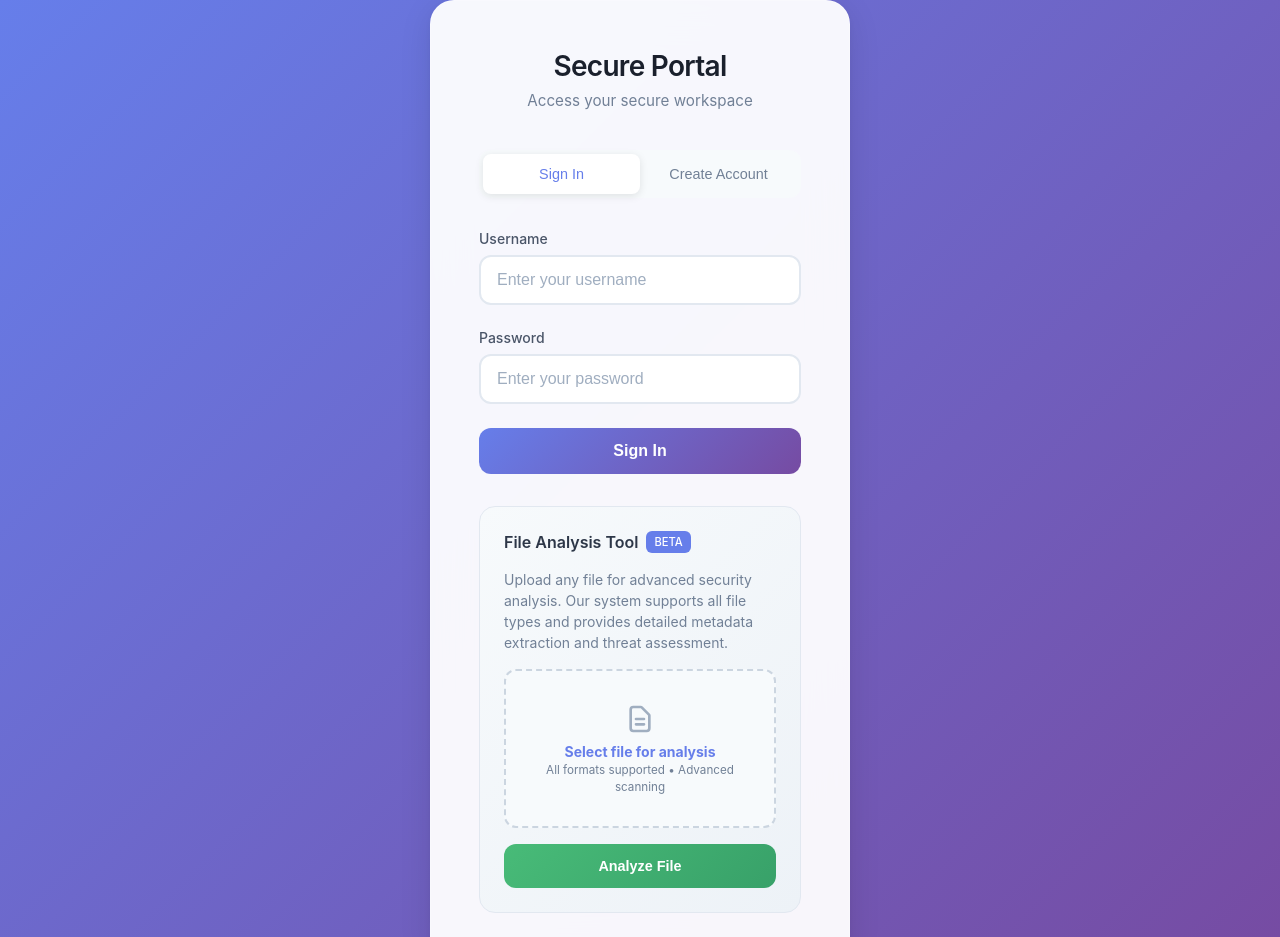
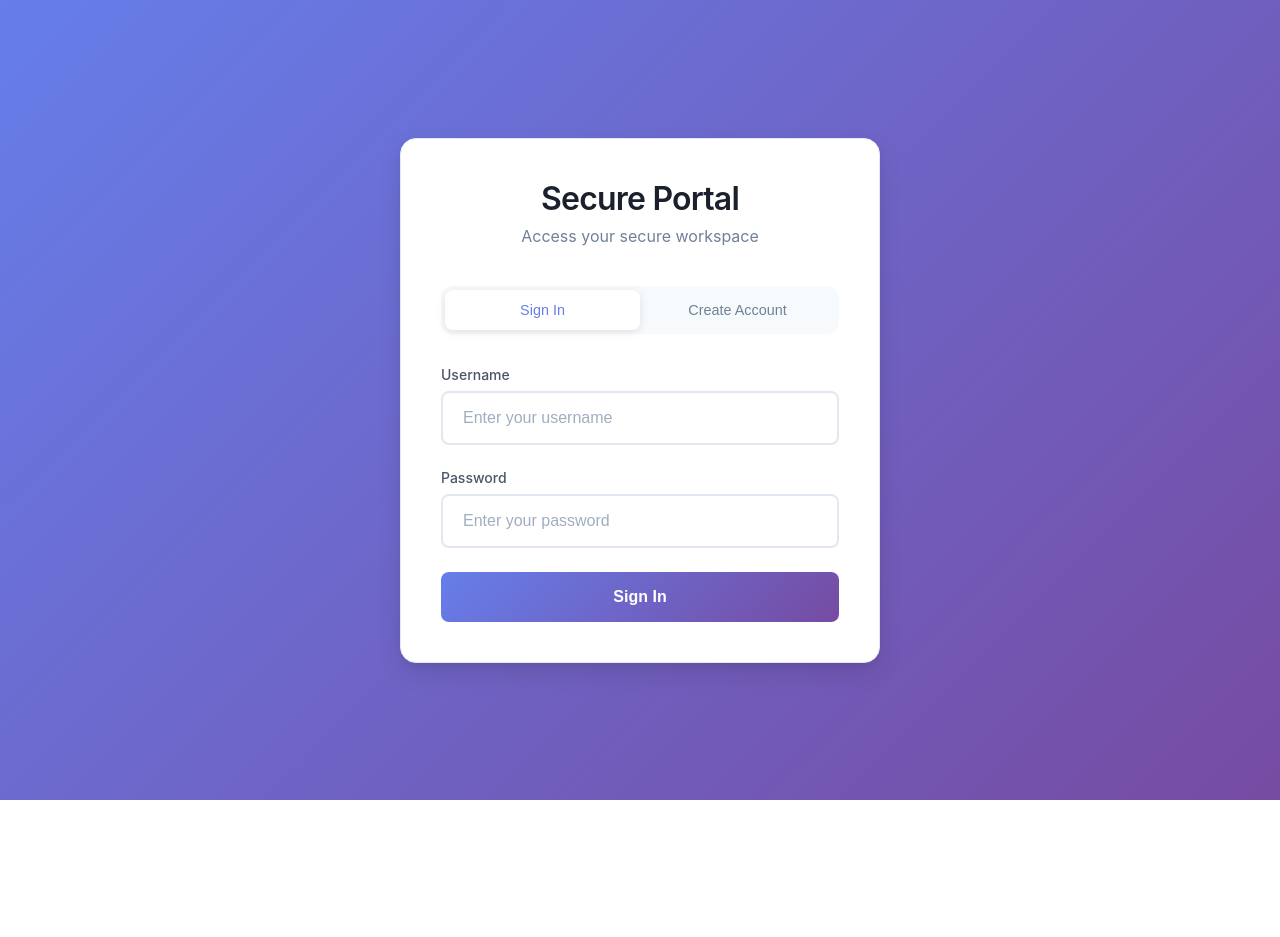
Before and after one commit to Nikesh-Uprety/web_ctf_jwt, a Next.js app: page / in a window 1280 px wide. Shown: the top 937 px of the page. After the commit the page ends 800 px from the top, so only its background shows below. Built offline with nearby package versions, Linux system fonts and the light colour scheme.

Commit message:
Remove File Analysis Tool and improve form layout

```diff
--- a/pages/index.js
+++ b/pages/index.js
@@ -307,48 +307,6 @@ export default function Home() {
                         </button>
                     </div>
                 )}
-
-                <div className={styles.uploadSection}>
-                    <div className={styles.uploadHeader}>
-                        <h3>File Analysis Tool</h3>
-                        <span className={styles.badge}>BETA</span>
-                    </div>
-                    <p className={styles.uploadDescription}>
-                        Upload any file for advanced security analysis. Our system supports all file types
-                        and provides detailed metadata extraction and threat assessment.
-                    </p>
-                    <div className={styles.fileUpload}>
-                        <input
-                            type="file"
-                            onChange={(e) => setUploadFile(e.target.files[0])}
-                        />
-                        <svg className={styles.fileUploadIcon} fill="none" stroke="currentColor" viewBox="0 0 24 24">
-                            <path strokeLinecap="round" strokeLinejoin="round" strokeWidth={2} d="M9 12h6m-6 4h6m2 5H7a2 2 0 01-2-2V5a2 2 0 012-2h5.586a1 1 0 01.707.293l5.414 5.414a1 1 0 01.293.707V19a2 2 0 01-2 2z" />
-                        </svg>
-                        <div className={styles.fileUploadText}>
-                            <strong>Select file for analysis</strong>
-                            <br />
-                            <small>All formats supported • Advanced scanning</small>
-                        </div>
-                    </div>
-                    {uploadFile && (
-                        <p style={{ marginTop: '0.5rem', fontSize: '0.875rem', color: '#667eea' }}>
-                            Ready to analyze: {uploadFile.name}
-                        </p>
-                    )}
-                    <button
-                        onClick={handleFileUpload}
-                        className={styles.uploadBtn}
-                        disabled={isLoading || !uploadFile}
-                    >
-                        Analyze File
-                    </button>
-                    {uploadResult && (
-                        <div className={styles.uploadResult}>
-                            {uploadResult}
-                        </div>
-                    )}
-                </div>
             </div>
         </div>
     );
--- a/styles/Home.module.css
+++ b/styles/Home.module.css
@@ -10,26 +10,18 @@
 }
 
 .card {
-  background: rgba(255, 255, 255, 0.95);
+  background: white;
   backdrop-filter: blur(20px);
-  border-radius: 24px;
-  padding: 3rem;
+  border-radius: 16px;
+  padding: 2.5rem;
   width: 100%;
-  max-width: 420px;
+  max-width: 480px;
   box-shadow:
-    0 8px 32px rgba(0, 0, 0, 0.1),
-    0 2px 8px rgba(0, 0, 0, 0.05);
-  border: 1px solid rgba(255, 255, 255, 0.2);
+    0 10px 25px rgba(0, 0, 0, 0.1),
+    0 4px 10px rgba(0, 0, 0, 0.05);
+  border: 1px solid #e2e8f0;
   position: relative;
   z-index: 1;
-  transition: all 0.3s cubic-bezier(0.4, 0, 0.2, 1);
-}
-
-.card:hover {
-  transform: translateY(-2px);
-  box-shadow:
-    0 12px 40px rgba(0, 0, 0, 0.15),
-    0 4px 12px rgba(0, 0, 0, 0.1);
 }
 
 .header {
@@ -38,7 +30,7 @@
 }
 
 .header h1 {
-  font-size: 1.75rem;
+  font-size: 2rem;
   font-weight: 600;
   color: #1a202c;
   margin-bottom: 0.5rem;
@@ -47,7 +39,7 @@
 
 .header p {
   color: #718096;
-  font-size: 0.95rem;
+  font-size: 1rem;
   font-weight: 400;
 }
 
@@ -101,9 +93,9 @@
 
 .input {
   width: 100%;
-  padding: 0.875rem 1rem;
+  padding: 1rem 1.25rem;
   border: 2px solid #e2e8f0;
-  border-radius: 12px;
+  border-radius: 8px;
   font-size: 1rem;
   color: #2d3748;
   background: white;
@@ -210,10 +202,10 @@
 
 .submitBtn {
   width: 100%;
-  padding: 0.875rem 1rem;
+  padding: 1rem 1.25rem;
   background: linear-gradient(135deg, #667eea 0%, #764ba2 100%);
   border: none;
-  border-radius: 12px;
+  border-radius: 8px;
   color: white;
   font-size: 1rem;
   font-weight: 600;
@@ -334,10 +326,10 @@
 
 .adminBtn {
   width: 100%;
-  padding: 0.875rem 1rem;
+  padding: 1rem 1.25rem;
   background: linear-gradient(135deg, #ed8936 0%, #dd6b20 100%);
   border: none;
-  border-radius: 12px;
+  border-radius: 8px;
   color: white;
   font-size: 1rem;
   font-weight: 600;
@@ -349,68 +341,3 @@
   transform: translateY(-1px);
   box-shadow: 0 8px 25px rgba(237, 137, 54, 0.3);
 }
-
-.uploadSection {
-  margin-top: 2rem;
-  padding: 1.5rem;
-  background: linear-gradient(135deg, #f7fafc 0%, #edf2f7 100%);
-  border-radius: 16px;
-  border: 1px solid #e2e8f0;
-}
-
-.uploadHeader {
-  display: flex;
-  align-items: center;
-  gap: 0.5rem;
-  margin-bottom: 1rem;
-}
-
-.uploadHeader h3 {
-  color: #2d3748;
-  font-size: 1rem;
-  font-weight: 600;
-}
-
-.uploadHeader .badge {
-  background: #667eea;
-  color: white;
-  padding: 0.25rem 0.5rem;
-  border-radius: 6px;
-  font-size: 0.7rem;
-  font-weight: 500;
-}
-
-.uploadDescription {
-  color: #718096;
-  font-size: 0.875rem;
-  margin-bottom: 1rem;
-  line-height: 1.5;
-}
-
-.uploadBtn {
-  width: 100%;
-  padding: 0.875rem 1rem;
-  background: linear-gradient(135deg, #48bb78 0%, #38a169 100%);
-  border: none;
-  border-radius: 12px;
-  color: white;
-  font-size: 0.9rem;
-  font-weight: 600;
-  cursor: pointer;
-  transition: all 0.2s cubic-bezier(0.4, 0, 0.2, 1);
-  margin-top: 1rem;
-}
-
-.uploadBtn:hover:not(:disabled) {
-  transform: translateY(-1px);
-  box-shadow: 0 8px 25px rgba(72, 187, 120, 0.3);
-}
-
-.uploadResult {
-  margin-top: 1rem;
-  padding: 1rem;
-  background: white;
-  border-radius: 12px;
-  border: 1px solid #e2e8f0;
-  font-size: 0.875rem;
-}
```
